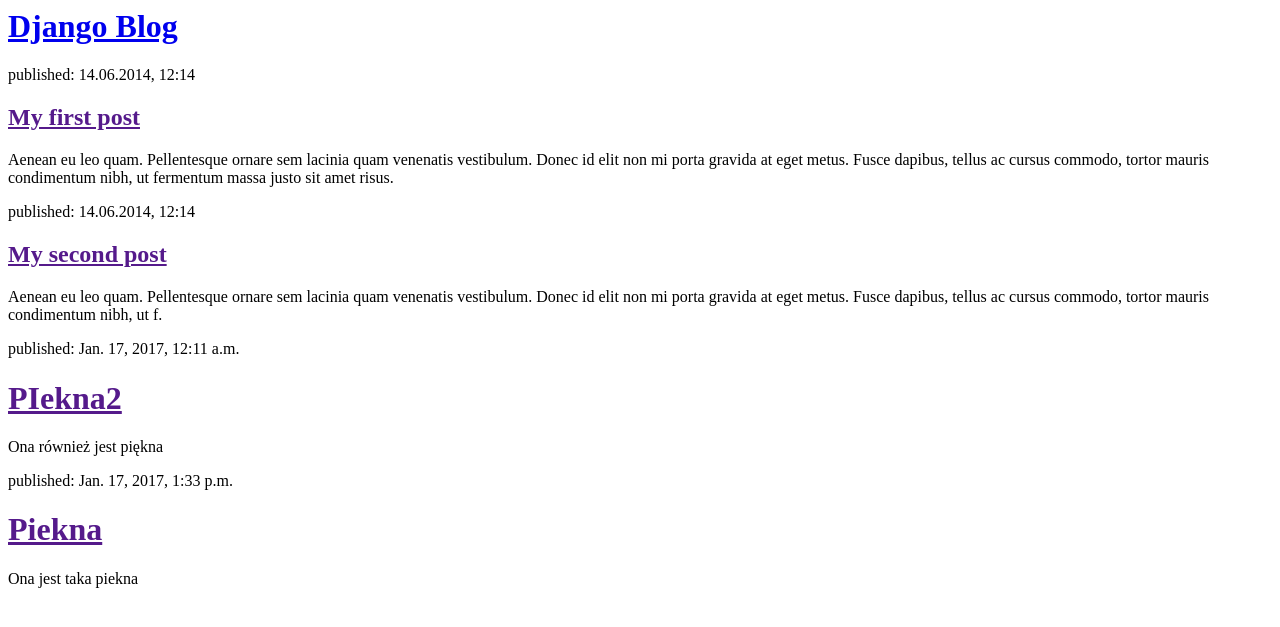
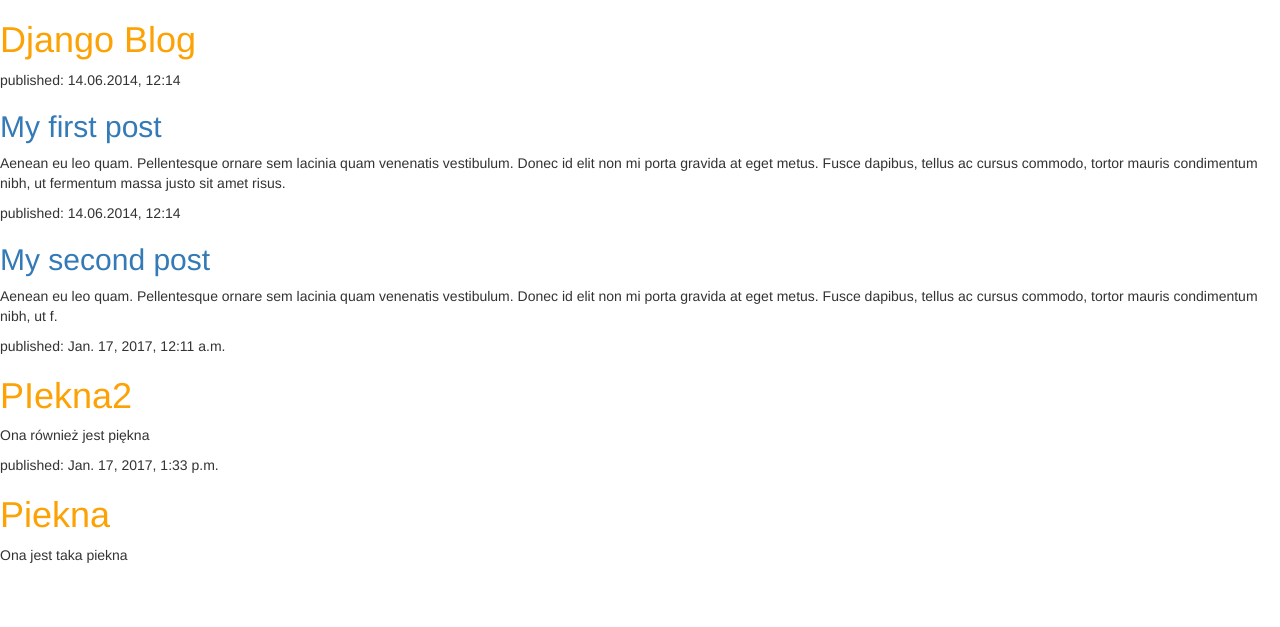
Before and after one commit to jarius1991/pierwsze_django, a Django app: page / in a window 1280 px wide. Shown: the top 627 px of the page. Run offline with Django 3.2, Linux system fonts and the light colour scheme; data comes from the database, SQL or seed files in the repository; some libraries are stand-ins or nearby versions.

Commit message:
With CSS

```diff
--- a/blog/templates/blog/post_list.html
+++ b/blog/templates/blog/post_list.html
@@ -1,5 +1,10 @@
+{% load staticfiles %}
 <html>
+
     <head>
+            <link rel="stylesheet" href="//maxcdn.bootstrapcdn.com/bootstrap/3.2.0/css/bootstrap.min.css">
+        <link rel="stylesheet" href="//maxcdn.bootstrapcdn.com/bootstrap/3.2.0/css/bootstrap-theme.min.css">
+        <link rel="stylesheet" href="{% static 'css/blog.css' %}">
         <title>Django Girls blog</title>
     </head>
     <body>
--- a/mysite/settings.py
+++ b/mysite/settings.py
@@ -27,6 +27,7 @@
 
 ALLOWED_HOSTS = ['jarius.pythonanywhere.com',
 "127.0.0.1:8000",
+"127.0.0.1",
 ]
 
 
@@ -121,4 +122,7 @@
 # https://docs.djangoproject.com/en/1.10/howto/static-files/
 
 STATIC_URL = '/static/'
-STATIS_ROOT = os.path.join(BASE_DIR, 'public' , 'static')
+STATIC_ROOT = os.path.join(BASE_DIR, 'public' , 'static')
+
+STATICFILES_DIRS=(
+        os.path.join(BASE_DIR, "static" ),)
--- /dev/null
+++ b/static/css/blog.css
@@ -0,0 +1,3 @@
+h1 a {
+    color: #FCA205;
+}
```
Also changed, not shown: 1 other file.
